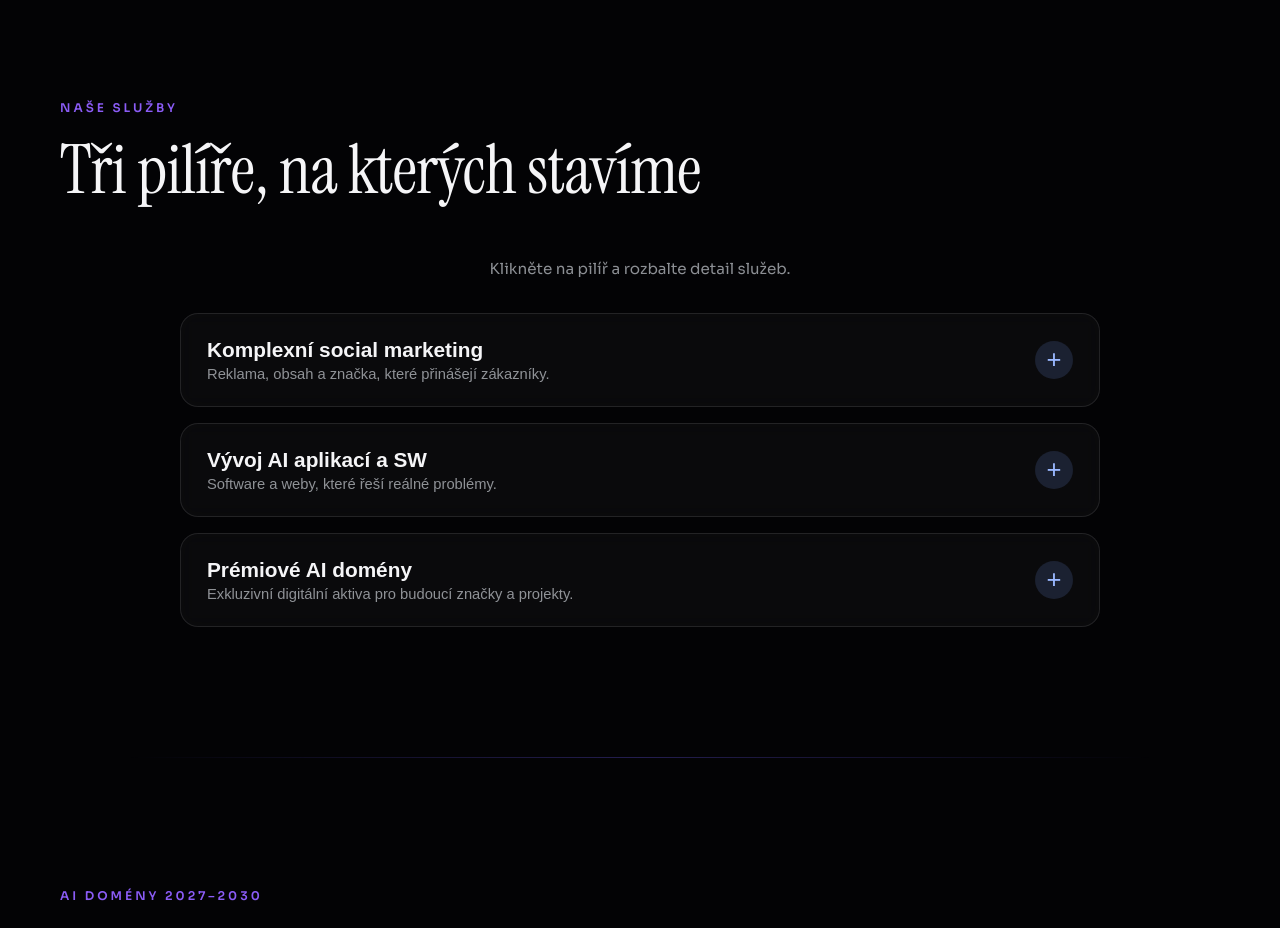
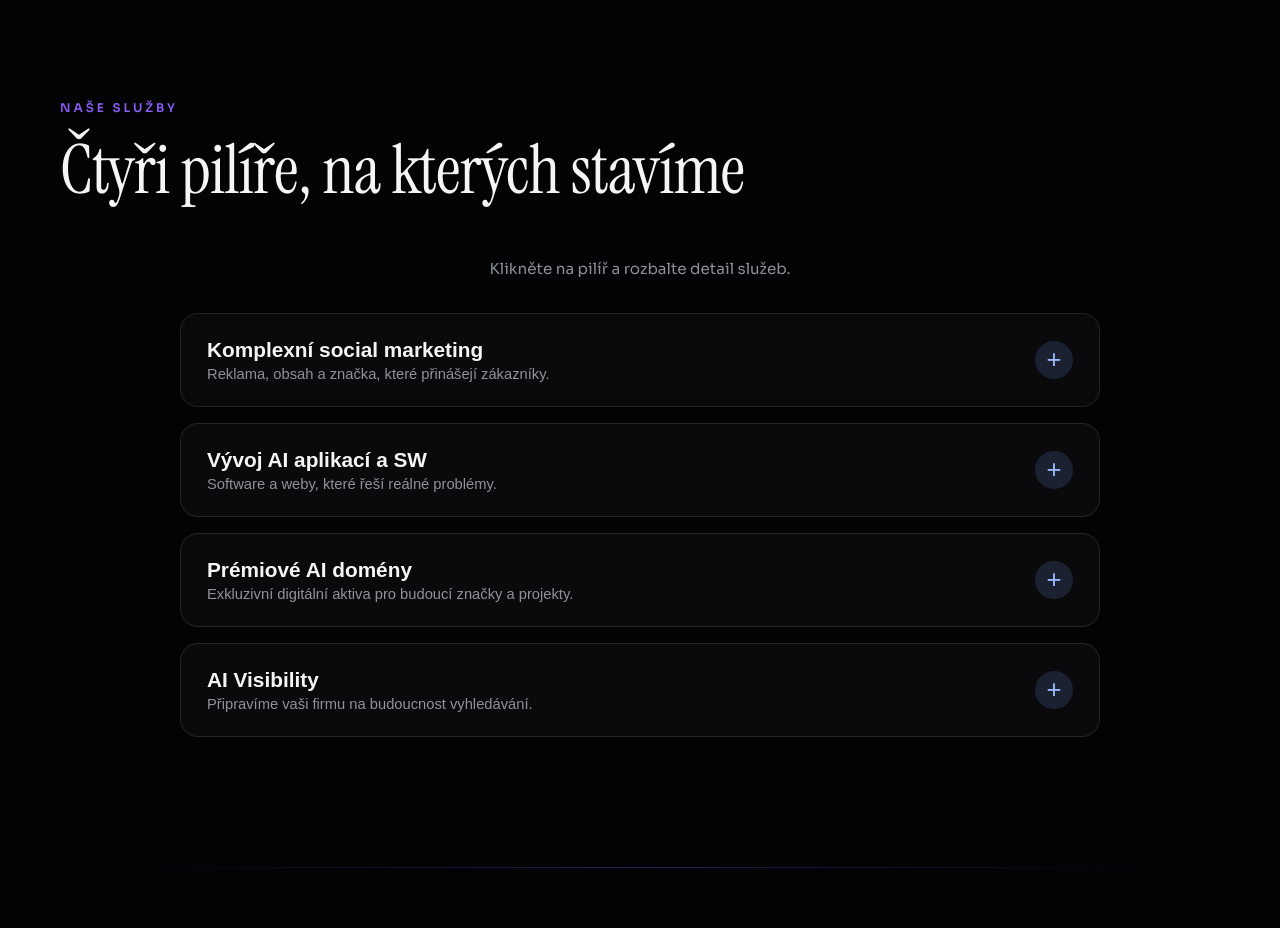
Before and after one commit to groweacz-cyber/Growea-web, a React (Vite) app: page / in a window 1280 px wide. Shown: the part 1620-2548 px from the top of the page. Built offline with nearby package versions, Linux system fonts and the light colour scheme.

Commit message:
Update App.jsx

```diff
--- a/src/App.jsx
+++ b/src/App.jsx
@@ -162,11 +162,11 @@ export default function App() {
         </section>
       </Reveal>
 
-      {/* SERVICES — tři pilíře s akordeonem */}
+      {/* SERVICES — čtyři pilíře s akordeonem */}
       <Reveal>
         <section id="services" className="services-section">
           <div className="section-sub">NAŠE SLUŽBY</div>
-          <h2>Tři pilíře, na kterých stavíme</h2>
+          <h2>Čtyři pilíře, na kterých stavíme</h2>
           <p className="services-lead">
             Klikněte na pilíř a rozbalte detail služeb.
           </p>
@@ -320,6 +320,41 @@ export default function App() {
                   >
                     Zobrazit portfolio domén
                   </button>
+                </div>
+              </div>
+            </div>
+
+            {/* PILÍŘ 4 */}
+            <div className={`pillar ${openPillar === 4 ? "open" : ""}`}>
+              <button
+                className="pillar-head"
+                onClick={() => togglePillar(4)}
+                aria-expanded={openPillar === 4}
+              >
+                <div className="pillar-head-text">
+                  <h3>AI Visibility</h3>
+                  <span className="pillar-tagline">
+                    Připravíme vaši firmu na budoucnost vyhledávání.
+                  </span>
+                </div>
+                <span className="pillar-toggle">
+                  {openPillar === 4 ? "−" : "+"}
+                </span>
+              </button>
+
+              <div className="pillar-body">
+                <div className="pillar-block">
+                  <p>
+                    Zvýšíme viditelnost vaší značky v ChatGPT, Google AI
+                    a dalších AI asistentech — tam, kde dnes lidé čím dál
+                    častěji hledají odpovědi a doporučení.
+                  </p>
+                  <ul>
+                    <li>AI audit značky</li>
+                    <li>AI obsah a FAQ</li>
+                    <li>Budování digitální autority</li>
+                    <li>AI monitoring a strategie</li>
+                  </ul>
                 </div>
               </div>
             </div>
```
